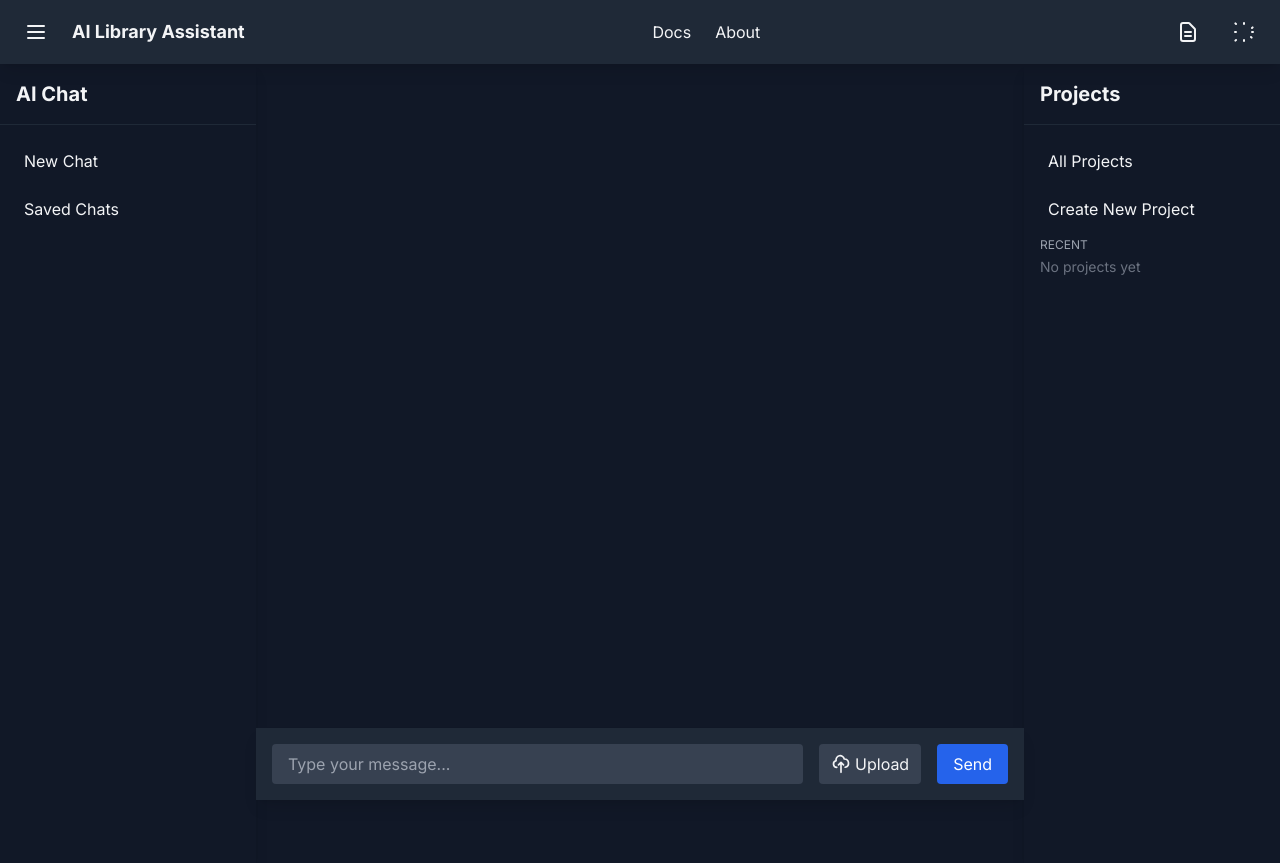
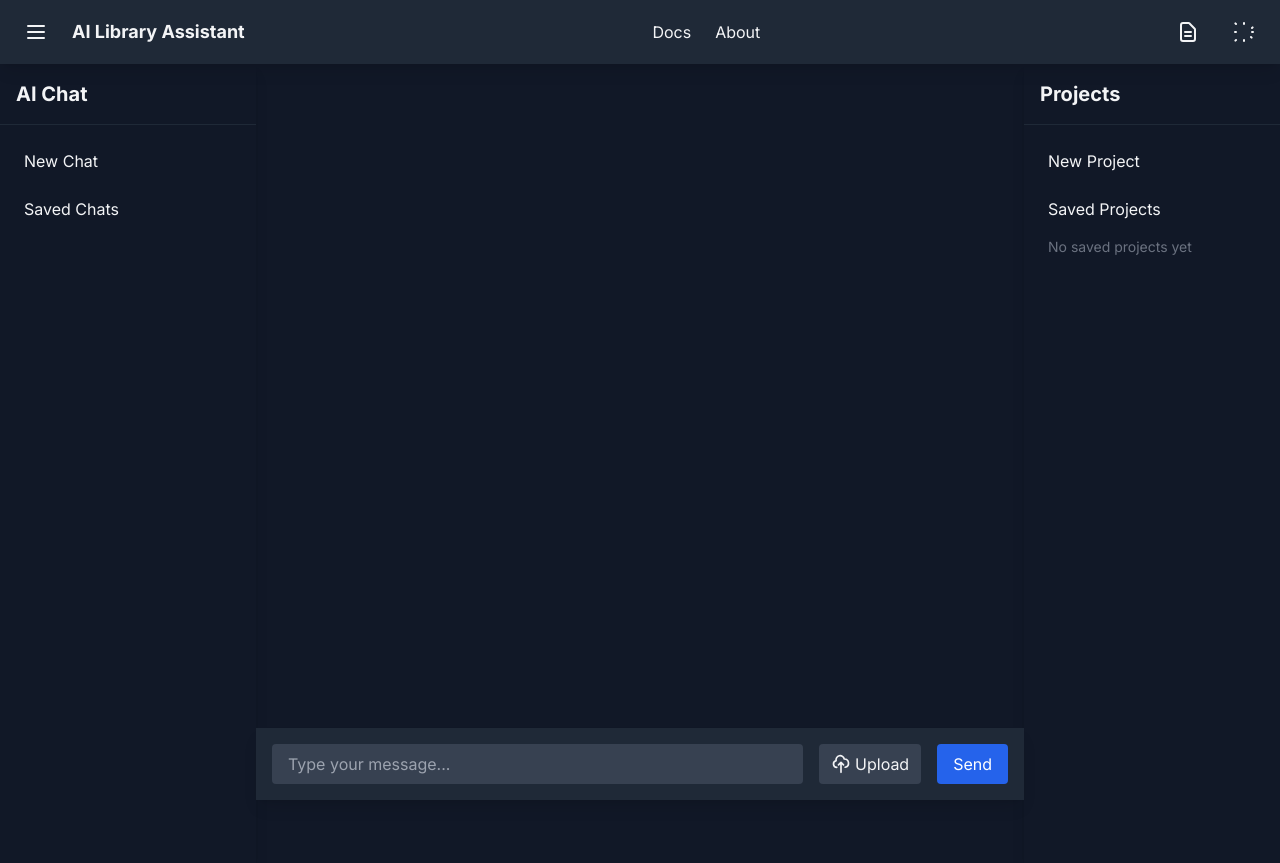
Before and after one commit to cgb37/library-assistant-langgraph, a Python web app: template templates/base.html in a window 1280 px wide; the page is wider, and only the part inside the window is pictured. Shown: the top 863 px of that part. Run offline with Jinja, Linux system fonts and the light colour scheme; the template is opened without the code that fills it, so the values that code supplies are empty; some libraries are stand-ins or nearby versions.

Commit message:
refactor(sidebar): improve project navigation layout
Reorganizes sidebar links for better clarity and usability.

Changes the project links to provide clearer labeling, such as
"New Project" and "Saved Projects," while removing unnecessary
elements. Updates the display of recent projects for improved
visual hierarchy and consistency.

Additionally, modifies the message when there are no saved
projects for clarity.

```diff
--- a/templates/_sidebar_right.html
+++ b/templates/_sidebar_right.html
@@ -2,26 +2,25 @@
 <aside id="projectFiles" class="fixed right-0 top-16 bottom-0 w-64 bg-gray-900 text-gray-100 shadow-lg z-40 panel-transition project-files-closed lg:project-files-open lg:relative lg:z-auto lg:top-0 lg:flex-shrink-0">
     <h3 class="p-4 font-bold text-xl border-b border-gray-800">Projects</h3>
     <nav class="flex-1 overflow-y-auto h-full">
-        <ul class="mt-4 space-y-2 px-2">
-            <li><a href="/projects" class="block px-4 py-2 rounded hover:bg-gray-800 transition-colors">All Projects</a></li>
-            <li><a href="/projects/create" class="block px-4 py-2 rounded hover:bg-gray-800 transition-colors">Create New Project</a></li>
-        </ul>
-        <div class="mt-2">
+         <ul class="mt-4 space-y-2 px-2">
+            <li><a href="/projects/create" class="block px-4 py-2 rounded hover:bg-gray-800 transition-colors">New Project</a></li>
+            <li><a href="/projects" class="block px-4 py-2 rounded hover:bg-gray-800 transition-colors">Saved Projects</a></li>
+            {% if recent_projects %}
+            <li class="mt-2">
             <div class="text-xs text-gray-400 uppercase px-4 pb-1">Recent</div>
-            {% if recent_projects %}
             <ul class="space-y-1">
                 {% for project in recent_projects %}
                 <li>
                     <a href="/projects#project-{{ project.id }}" class="block px-4 py-1 rounded hover:bg-gray-800 truncate text-sm transition-colors" title="{{ project.name }}">
-                        <div class="font-medium">{{ project.name }}</div>
-                        <div class="text-gray-400 text-xs truncate">{{ project.description or 'No description' }}</div>
+                        {{ project.name | truncate(32) }}
                     </a>
                 </li>
                 {% endfor %}
             </ul>
+            </li>
             {% else %}
-            <p class="text-sm text-gray-500 px-4">No projects yet</p>
+            <p class="text-sm text-gray-500 px-4">No saved projects yet</p>
             {% endif %}
-        </div>
+        </ul>
     </nav>
 </aside>
```
